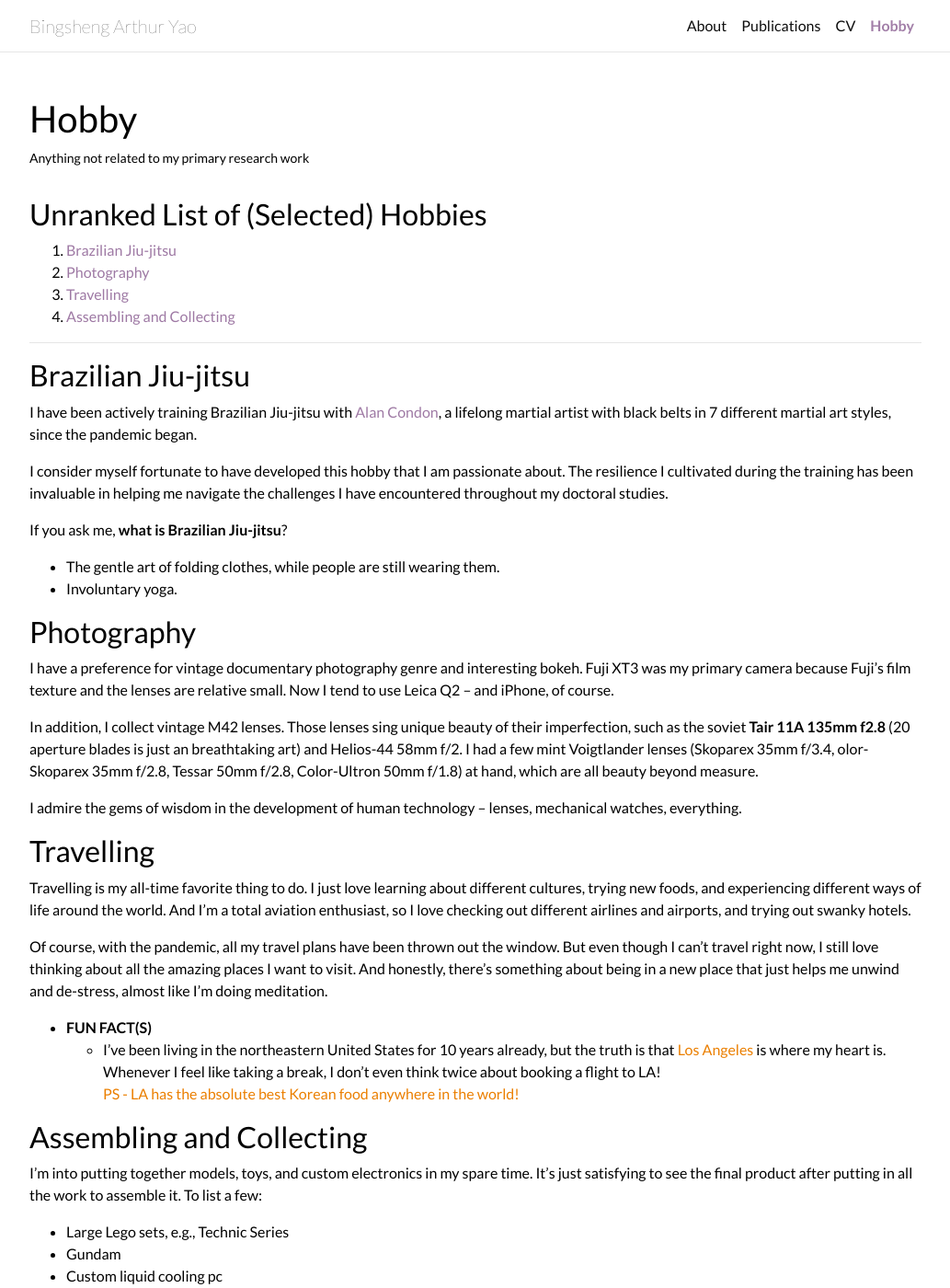
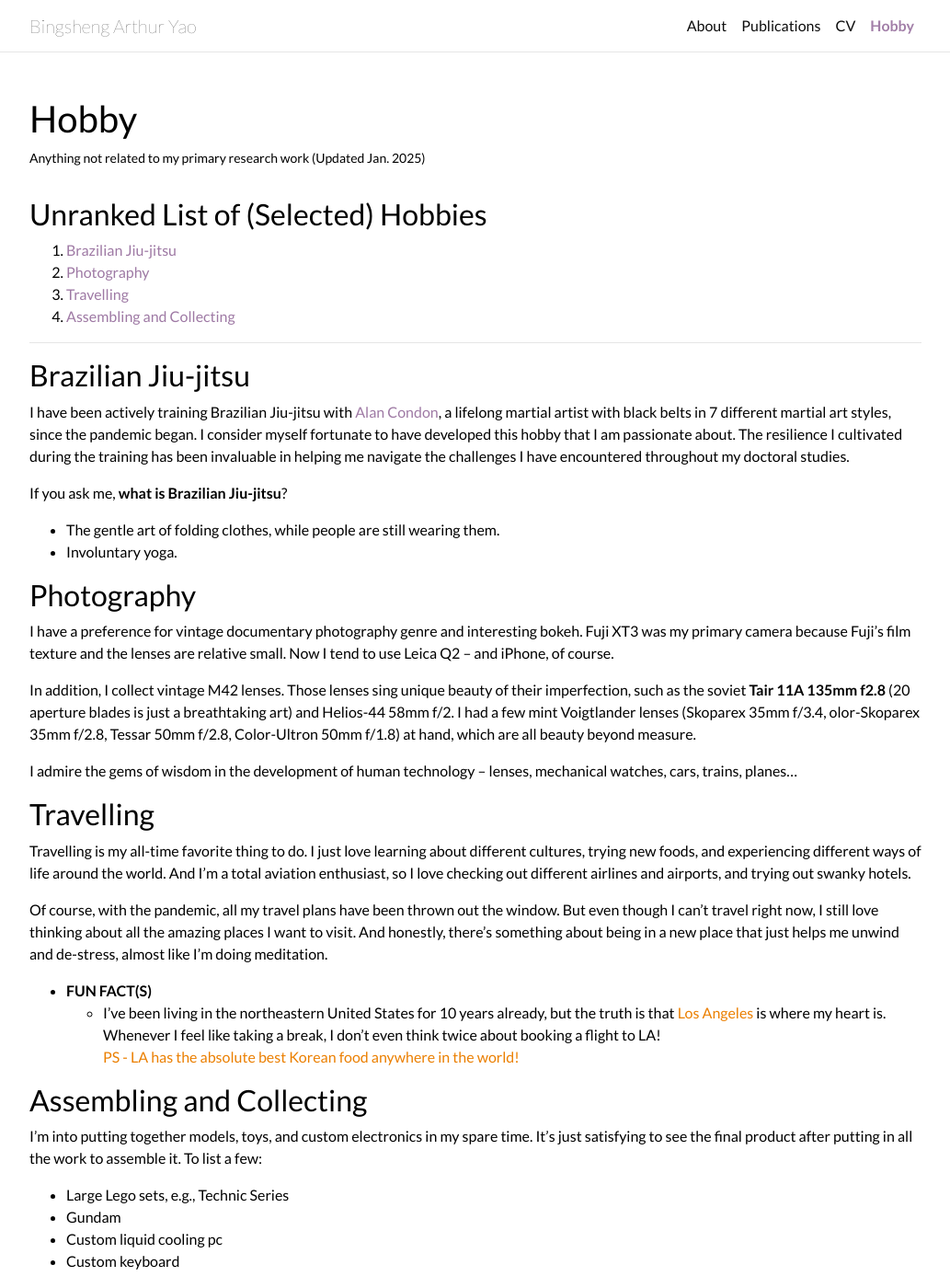
Before and after one commit to WorkInTheDark/WorkInTheDark.github.io, a Jekyll site: the page built from _pages/hobby.md, in a window 1280 px wide and 1400 px high. Shown: the whole window at 92% size, without its empty margins (123-1156 px from the left). Built offline with Jekyll 4.4.1, drawn with Linux system fonts in a browser that asks for light colours; comment, search, counter and statistics services are not loaded; a style sheet for code colours, icons or effects is not loaded.

Commit message:
Update hobby.md

```diff
--- a/_pages/hobby.md
+++ b/_pages/hobby.md
@@ -2,7 +2,7 @@
 layout: page
 permalink: /hobby/
 title: Hobby
-description: Anything not related to my primary research work
+description: Anything not related to my primary research work (Updated Jan. 2025)
 nav: true
 display_categories: [work, fun]
 nav_order: 5
@@ -24,7 +24,6 @@
 
 ## Brazilian Jiu-jitsu
 I have been actively training Brazilian Jiu-jitsu with [Alan Condon](https://518empire.com/about-us/), a lifelong martial artist with black belts in 7 different martial art styles, since the pandemic began.
-
 I consider myself fortunate to have developed this hobby that I am passionate about. The resilience I cultivated during the training has been invaluable in helping me navigate the challenges I have encountered throughout my doctoral studies.
 
 If you ask me, **what is Brazilian Jiu-jitsu**?
@@ -42,9 +41,9 @@
 I have a preference for vintage documentary photography genre and interesting bokeh. Fuji XT3 was my primary camera because Fuji's film texture and the lenses are relative small. Now I tend to use Leica Q2 -- and iPhone, of course.
 
 In addition, I collect vintage M42 lenses.
-Those lenses sing unique beauty of their imperfection, such as the soviet **Tair 11A 135mm f2.8** (20 aperture blades is just an breathtaking art) and Helios-44 58mm f/2. I had a few mint Voigtlander lenses (Skoparex 35mm f/3.4, olor-Skoparex 35mm f/2.8, Tessar 50mm f/2.8, Color-Ultron 50mm f/1.8) at hand, which are all beauty beyond measure.
+Those lenses sing unique beauty of their imperfection, such as the soviet **Tair 11A 135mm f2.8** (20 aperture blades is just a breathtaking art) and Helios-44 58mm f/2. I had a few mint Voigtlander lenses (Skoparex 35mm f/3.4, olor-Skoparex 35mm f/2.8, Tessar 50mm f/2.8, Color-Ultron 50mm f/1.8) at hand, which are all beauty beyond measure.
 
-I admire the gems of wisdom in the development of human technology -- lenses, mechanical watches, everything.
+I admire the gems of wisdom in the development of human technology -- lenses, mechanical watches, cars, trains, planes...
 
 <!-- A list of current collections:
 - Voigtlander Skoparex 35mm f/3.4
```
